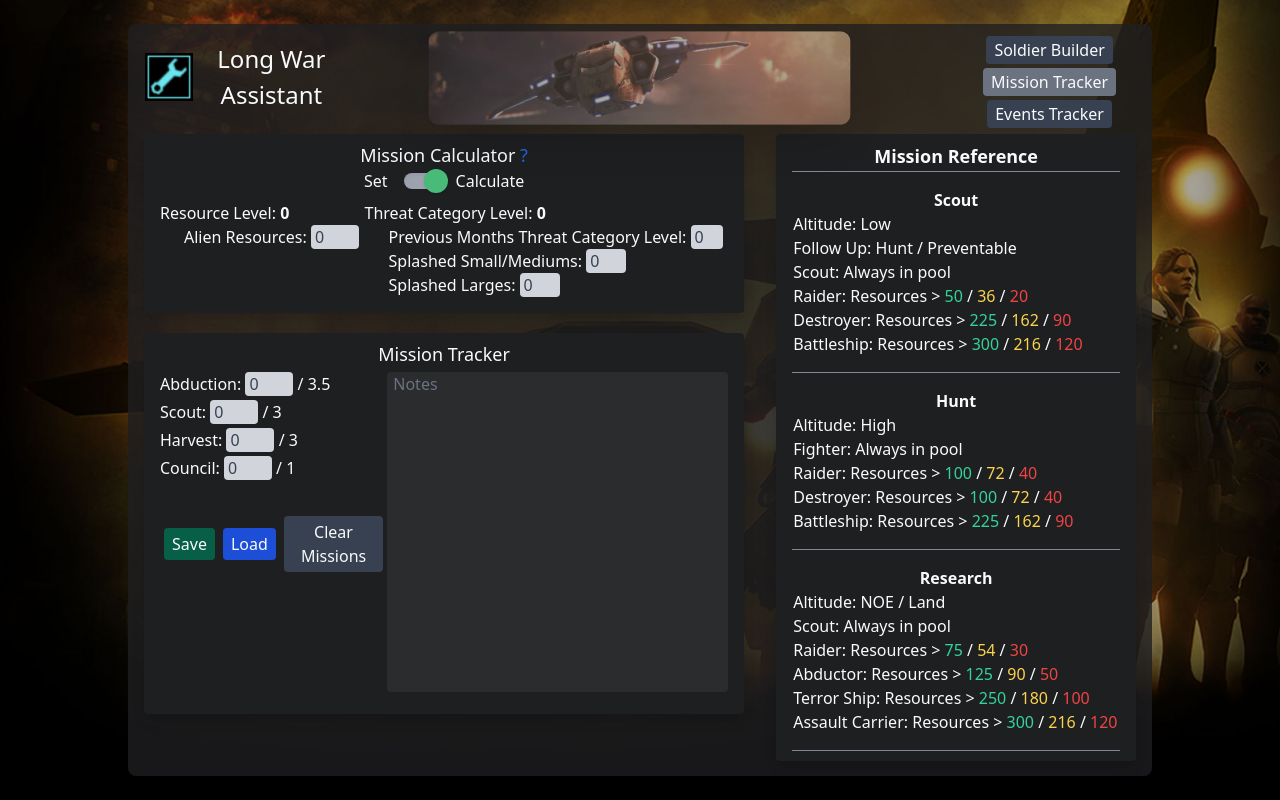
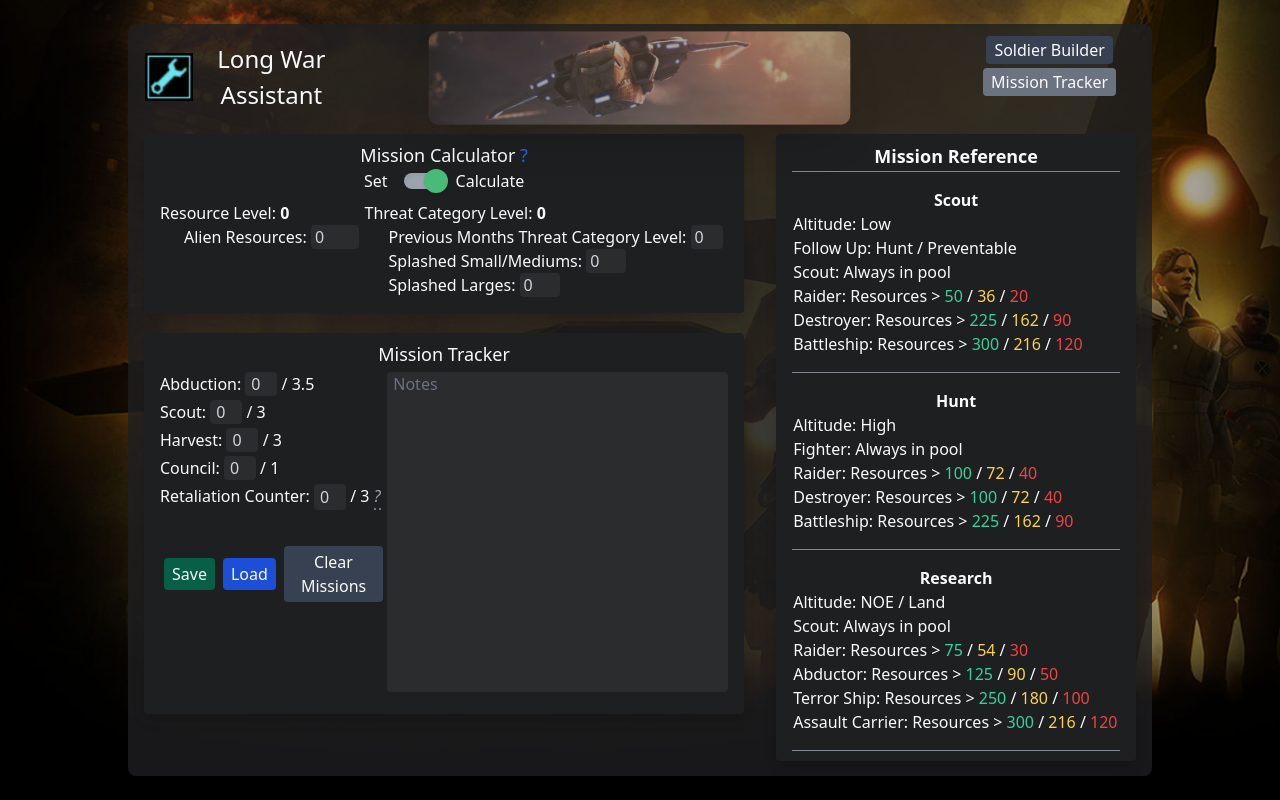
Before and after one commit to krmarshall/LongWarBuilder, a React (Create React App) app in the folder long-war-builder/: page /missions in a window 1280 px wide. Both pictures are taken after a click on the element "Set". Built offline with nearby package versions, Linux system fonts and the light colour scheme.

Commit message:
Add retaliation counter with tooltip, tweak some styling

```diff
--- a/long-war-builder/src/components/NavHeader.tsx
+++ b/long-war-builder/src/components/NavHeader.tsx
@@ -11,7 +11,6 @@
   const buttonClass = 'self-center justify-center focus:outline-none rounded w-max m-0.5 py-0.5 px-2';
   const buttonClassDeselected = buttonClass + ' bg-gray-700 hover:bg-gray-600';
   const buttonClassSelected = buttonClass + ' bg-gray-500 hover:bg-gray-400';
-  const buttonClassNotAllowed = buttonClassDeselected + ' cursor-not-allowed';
   const history = useHistory();
   return (
     <div className="flex flex-row flex-nowrap">
@@ -67,14 +66,6 @@
         >
           Mission Tracker
         </button>
-        <button
-          className={buttonClassNotAllowed}
-          onClick={() => {
-            //history.push('/');
-          }}
-        >
-          Events Tracker
-        </button>
       </div>
     </div>
   );
--- a/long-war-builder/src/components/missionTracker/CalculateResources.tsx
+++ b/long-war-builder/src/components/missionTracker/CalculateResources.tsx
@@ -38,7 +38,7 @@
           <input
             type="number"
             value={alienResources}
-            className="text-gray-700 rounded bg-gray-300 placeholder-gray-500 pl-1 w-12 focus:outline-none"
+            className="text-gray-300 bg-lightGray rounded placeholder-gray-500 pl-1 w-12 focus:outline-none"
             onChange={(event) => {
               missionDispatch({
                 type: 'CHANGE_CALCULATED_INPUTS',
@@ -60,7 +60,7 @@
           <input
             type="number"
             value={prevMonthThreatLevel}
-            className="text-gray-700 rounded bg-gray-300 placeholder-gray-500 pl-1 w-8 focus:outline-none"
+            className="text-gray-300 bg-lightGray rounded placeholder-gray-500 pl-1 w-8 focus:outline-none"
             onChange={(event) => {
               let value = Number(event.target.value);
               value = Math.min(value, 4);
@@ -78,7 +78,7 @@
           <input
             type="number"
             value={splashedSmalls}
-            className="text-gray-700 rounded bg-gray-300 placeholder-gray-500 pl-1 w-10 focus:outline-none"
+            className="text-gray-300 bg-lightGray rounded placeholder-gray-500 pl-1 w-10 focus:outline-none"
             onChange={(event) => {
               let value = Number(event.target.value);
               value = Math.max(value, 0);
@@ -95,7 +95,7 @@
           <input
             type="number"
             value={splashedLarges}
-            className="text-gray-700 rounded bg-gray-300 placeholder-gray-500 pl-1 w-10 focus:outline-none"
+            className="text-gray-300 bg-lightGray rounded placeholder-gray-500 pl-1 w-10 focus:outline-none"
             onChange={(event) => {
               let value = Number(event.target.value);
               value = Math.max(value, 0);
--- a/long-war-builder/src/components/missionTracker/MissionCounter.tsx
+++ b/long-war-builder/src/components/missionTracker/MissionCounter.tsx
@@ -10,7 +10,7 @@
 const MissionCounter = ({ missionState, missionDispatch }: MissionCounterProps): JSX.Element => {
   const { resourceLevel, threatLevel } = missionState.calculatedInputs;
   const { abduction, terror, research, scout, harvest, hunt, bomb, infiltrate, council } = missionState.missions;
-  const { notes } = missionState;
+  const { notes, retaliationCounter } = missionState;
 
   const [missionData, setMissionData] = useState<MonthlyMissionsInterface>(missionsTable[resourceLevel][threatLevel]);
 
@@ -22,7 +22,8 @@
     loadMissionStateFromStorage();
   }, []);
 
-  const inputClassName = 'text-gray-700 rounded bg-gray-300 placeholder-gray-500 pl-1 w-12 focus:outline-none';
+  const inputClassName =
+    'text-gray-300 bg-lightGray text-center rounded placeholder-gray-500 pl-1 w-8 focus:outline-none';
   const divContainerClassName = 'flex flex-nowrap my-1';
 
   const saveMissionStateToStorage = () => {
@@ -211,6 +212,28 @@
             <p>&nbsp;/ {missionData?.council}</p>
           </div>
 
+          <div className={divContainerClassName}>
+            <p>Retaliation Counter:&nbsp;</p>
+            <input
+              type="number"
+              value={retaliationCounter}
+              className={inputClassName}
+              onChange={(event) => {
+                let number = Number(event.target.value);
+                number = Math.max(number, 0);
+                missionDispatch({ type: 'CHANGE_RETALIATION_COUNTER', payload: number });
+              }}
+            ></input>
+            <p>&nbsp;/ 3&nbsp;</p>
+            <p className="has-tooltip">
+              ?
+              <span className="tooltip w-max text-center">
+                Base Defence occurs after 3 months (not necessarily in a row) of 4 Threat and 4 Resources, or March of
+                Y2.
+              </span>
+            </p>
+          </div>
+
           <div className="flex flex-nowrap my-8">
             <button
               className="rounded py-1 px-2 m-1 w-max self-center focus:outline-none  bg-green-800 hover:bg-green-700"
--- a/long-war-builder/src/components/missionTracker/SetResources.tsx
+++ b/long-war-builder/src/components/missionTracker/SetResources.tsx
@@ -16,7 +16,7 @@
           <input
             type="number"
             value={resourceLevel}
-            className="text-gray-700 rounded bg-gray-300 placeholder-gray-500 pl-1 w-12 focus:outline-none"
+            className="text-gray-300 bg-lightGray rounded placeholder-gray-500 pl-1 w-12 focus:outline-none"
             onChange={(event) => {
               let number = Number(event.target.value);
               number = Math.min(number, 4);
@@ -33,7 +33,7 @@
           <input
             type="number"
             value={threatLevel}
-            className="text-gray-700 rounded bg-gray-300 placeholder-gray-500 pl-1 w-12 focus:outline-none"
+            className="text-gray-300 bg-lightGray rounded placeholder-gray-500 pl-1 w-12 focus:outline-none"
             onChange={(event) => {
               let number = Number(event.target.value);
               number = Math.min(number, 4);
--- a/long-war-builder/src/index.css
+++ b/long-war-builder/src/index.css
@@ -7,4 +7,17 @@
     transform: translateX(100%);
     background-color: #48bb78;
   }
+
+  .tooltip {
+    @apply invisible absolute p-1 rounded border text-gray-50 border-gray-500 bg-lightGray shadow-lg ml-2 text-sm font-normal not-italic;
+  }
+
+  .has-tooltip {
+    @apply border-b-2 border-dotted border-gray-500 italic text-gray-400;
+  }
+
+  .has-tooltip:hover .tooltip {
+    @apply visible z-50
+  }
+
 }
--- a/long-war-builder/src/pages/MissionTracker.tsx
+++ b/long-war-builder/src/pages/MissionTracker.tsx
@@ -28,6 +28,7 @@
       council: 0,
     },
     notes: '',
+    retaliationCounter: 0,
   };
 
   const [missionState, missionDispatch] = useReducer(
@@ -54,8 +55,16 @@
           newState.notes = action.payload;
           return newState;
         }
+        case 'CHANGE_RETALIATION_COUNTER': {
+          const newState = { ...state };
+          newState.retaliationCounter = action.payload;
+          return newState;
+        }
         case 'LOAD_STATE': {
           const newState = action.payload;
+          if (typeof newState.retaliationCounter == 'undefined') {
+            newState.retaliationCounter = 0;
+          }
           return newState;
         }
         default: {
--- a/long-war-builder/src/types/interfaces/MissionInterfaces.ts
+++ b/long-war-builder/src/types/interfaces/MissionInterfaces.ts
@@ -41,6 +41,7 @@
   calculatedInputs: CalculatedInputsInterface;
   missions: MonthlyMissionsInterface;
   notes: string;
+  retaliationCounter: number;
 }
 
 export type {
```
